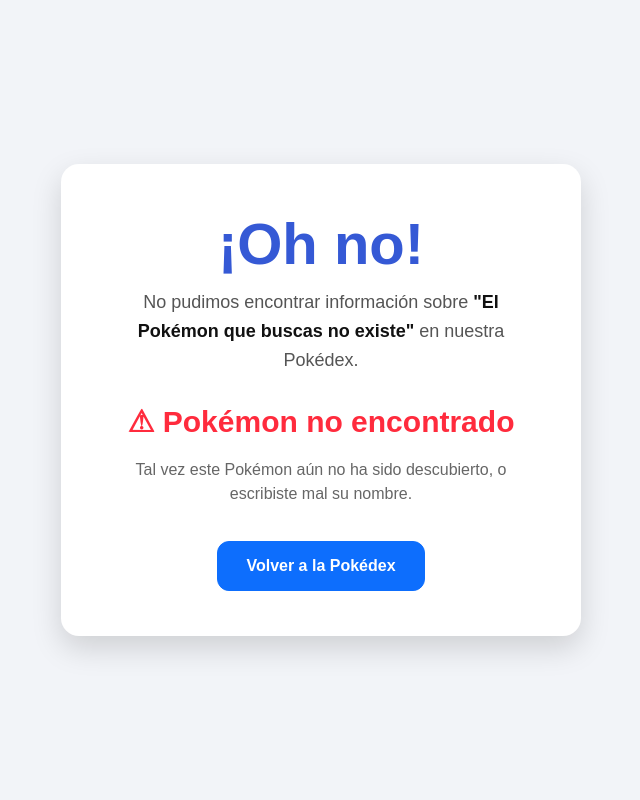
After one commit to danieljmnz09/Skillnest_fullstack_phyton, a Flask app: page /pokemon/1 in a window 1280 px wide. The commit adds this page. Shown: the whole page, without its empty margins (319-959 px from the left). Run offline with Flask 3, Linux system fonts and the light colour scheme.

Commit message:
avance core

```diff
--- a/python/Core/pokedex_app/app.py
+++ b/python/Core/pokedex_app/app.py
@@ -4,37 +4,88 @@
 
 # Base de datos ficticia de Pokémon
 pokedex = [
-   {"id": 1, "nombre": "Bulbasaur", "tipo": "Planta/Veneno", "imagen": "bulbasaur.png", "poder": 45, "altura": "0.7m", "peso": "6.9kg"},
-   {"id": 4, "nombre": "Charmander", "tipo": "Fuego", "imagen": "charmander.png", "poder": 39, "altura": "0.6m", "peso": "8.5kg"},
-   {"id": 7, "nombre": "Squirtle", "tipo": "Agua", "imagen": "squirtle.png", "poder": 44, "altura": "0.5m", "peso": "9.0kg"},
-   {"id": 25, "nombre": "Pikachu", "tipo": "Eléctrico", "imagen": "pikachu.png", "poder": 35, "altura": "0.4m", "peso": "6.0kg"},
-   {"id": 39, "nombre": "Jigglypuff", "tipo": "Normal/Hada", "imagen": "jigglypuff.png", "poder": 115, "altura": "0.5m", "peso": "5.5kg"},
-   {"id": 52, "nombre": "Meowth", "tipo": "Normal", "imagen": "meowth.png", "poder": 40, "altura": "0.4m", "peso": "4.2kg"},
-   {"id": 54, "nombre": "Psyduck", "tipo": "Agua", "imagen": "psyduck.png", "poder": 50, "altura": "0.8m", "peso": "19.6kg"},
-   {"id": 94, "nombre": "Gengar", "tipo": "Fantasma/Veneno", "imagen": "gengar.png", "poder": 60, "altura": "1.5m", "peso": "40.5kg"},
-   {"id": 95, "nombre": "Onix", "tipo": "Roca/Tierra", "imagen": "onix.png", "poder": 35, "altura": "8.8m", "peso": "210.0kg"},
-   {"id": 143, "nombre": "Snorlax", "tipo": "Normal", "imagen": "snorlax.png", "poder": 160, "altura": "2.1m", "peso": "460.0kg"}
+    {"id": 1, "nombre": "Bulbasaur", "tipo": "Planta/Veneno", "imagen": "bulbasaur.png", "poder": 45, "altura": "0.7m", "peso": "6.9kg"},
+    {"id": 4, "nombre": "Charmander", "tipo": "Fuego", "imagen": "charmander.png", "poder": 39, "altura": "0.6m", "peso": "8.5kg"},
+    {"id": 7, "nombre": "Squirtle", "tipo": "Agua", "imagen": "squirtle.png", "poder": 44, "altura": "0.5m", "peso": "9.0kg"},
+    {"id": 25, "nombre": "Pikachu", "tipo": "Eléctrico", "imagen": "pikachu.png", "poder": 35, "altura": "0.4m", "peso": "6.0kg"},
+    {"id": 39, "nombre": "Jigglypuff", "tipo": "Normal/Hada", "imagen": "jigglypuff.png", "poder": 115, "altura": "0.5m", "peso": "5.5kg"},
+    {"id": 52, "nombre": "Meowth", "tipo": "Normal", "imagen": "meowth.png", "poder": 40, "altura": "0.4m", "peso": "4.2kg"},
+    {"id": 54, "nombre": "Psyduck", "tipo": "Agua", "imagen": "psyduck.png", "poder": 50, "altura": "0.8m", "peso": "19.6kg"},
+    {"id": 94, "nombre": "Gengar", "tipo": "Fantasma/Veneno", "imagen": "gengar.png", "poder": 60, "altura": "1.5m", "peso": "40.5kg"},
+    {"id": 95, "nombre": "Onix", "tipo": "Roca/Tierra", "imagen": "onix.png", "poder": 35, "altura": "8.8m", "peso": "210.0kg"},
+    {"id": 143, "nombre": "Snorlax", "tipo": "Normal", "imagen": "snorlax.png", "poder": 160, "altura": "2.1m", "peso": "460.0kg"}
 ]
 
-
-# Ruta para mostrar todos los Pokémon
+# Mostrar todos los Pokémon
 @app.route("/pokemon")
 def inicio():
-    return render_template ("pokemon.html", pokedex=pokedex)
+    return render_template(
+        "pokemon.html",
+        pokedex=pokedex, subtitulo="Todos los Pokémon"
+    )
 
-# Ruta para mostrar un Pokémon por nombre
-@app.route("/npokemon")
-def ruta1():
-    return render_template ("npokemon.html", )
 
-# Ruta para mostrar un Pokémon por número en la Pokédex
+# Mostrar Pokémon específico por nombre
+@app.route("/pokemon/<nombre>")
+def mostrar_pokemon(nombre):
 
-# Ruta para mostrar una cantidad específica de Pokémon
+    pokemon_encontrado = []
 
-# Error cuando no se encuentra un Pokémon
-def pokemon_no_encontrado(mensaje: str):
-   """Función simple para renderizar la página 404 con un mensaje."""
-   return render_template("404.html", mensaje=mensaje)
+    for pokemon in pokedex:
+        if pokemon["nombre"].lower() == nombre.lower():
+            pokemon_encontrado.append(pokemon)
+
+    if pokemon_encontrado:
+        return render_template(
+            "pokemon.html",
+            pokedex=pokemon_encontrado, subtitulo=f"Pokémon: {pokemon_encontrado[0]['nombre']}"
+        )
+
+    return pokemon_no_encontrado(
+        "El Pokémon que buscas no existe"
+    )
+
+
+# Mostrar un Pokémon por número de Pokédex
+@app.route("/pokemon/numero/<int:numero>")
+def pokemon_por_numero(numero):
+
+    pokemon_encontrado = []
+
+    for pokemon in pokedex:
+        if pokemon["id"] == numero:
+            pokemon_encontrado.append(pokemon)
+
+    if pokemon_encontrado:
+        return render_template(
+            "pokemon.html",
+            pokedex=pokemon_encontrado, subtitulo=f"Pokédex #{numero}"
+        )
+
+    return pokemon_no_encontrado(
+        "No existe un Pokémon con ese número de Pokédex"
+    )
+
+
+# Mostrar los primeros N Pokémon
+@app.route("/pokemon/cantidad/<int:cantidad>")
+def mostrar_cantidad(cantidad):
+
+    pokemones_mostrados = pokedex[:cantidad]
+
+    return render_template(
+        "pokemon.html",
+        pokedex=pokemones_mostrados, subtitulo=f"Primeros {cantidad} Pokémon"
+    )
+
+
+# Página de error
+def pokemon_no_encontrado(mensaje):
+    return render_template(
+        "404.html",
+        mensaje=mensaje
+    )
+
 
 if __name__ == "__main__":
-   app.run(debug=True)
+    app.run(debug=True)
--- /dev/null
+++ b/python/Core/pokedex_app/static/css/style2.css
@@ -0,0 +1,112 @@
+* {
+    margin: 0;
+    padding: 0;
+    box-sizing: border-box;
+    font-family: "Poppins", sans-serif;
+}
+
+body {
+
+    background: #f2f4f8;
+
+    display: flex;
+    justify-content: center;
+    align-items: center;
+
+    min-height: 100vh;
+
+}
+
+
+.error-card {
+
+    width: 520px;
+
+    background: white;
+
+    border-radius: 18px;
+
+    padding: 45px;
+
+    text-align: center;
+
+    box-shadow: 0 12px 30px rgba(0, 0, 0, .15);
+
+}
+
+
+.error-card h1 {
+
+    font-size: 58px;
+
+    font-weight: 800;
+
+    color: #3559d5;
+
+    margin-bottom: 10px;
+
+}
+
+
+.descripcion {
+
+    color: #555;
+
+    font-size: 18px;
+
+    line-height: 1.6;
+
+    margin-bottom: 30px;
+
+}
+
+
+.descripcion strong {
+
+    color: #111;
+
+}
+
+
+.error {
+
+    color: #ff2b3d;
+
+    font-size: 30px;
+
+    font-weight: 700;
+
+    margin-bottom: 18px;
+
+}
+
+
+.texto {
+
+    color: #666;
+
+    font-size: 16px;
+
+    margin-bottom: 35px;
+
+}
+
+
+.btn {
+
+    border-radius: 12px;
+
+    padding: 12px 28px;
+
+    font-weight: 600;
+
+    transition: .3s;
+
+}
+
+
+.btn:hover {
+
+    transform: translateY(-2px);
+
+}
--- /dev/null
+++ b/python/Core/pokedex_app/templates/404.html
@@ -0,0 +1,45 @@
+<!DOCTYPE html>
+<html lang="es">
+
+<head>
+    <meta charset="UTF-8">
+    <meta name="viewport" content="width=device-width, initial-scale=1.0">
+    <title>Pokémon no encontrado</title>
+    <link href="https://cdn.jsdelivr.net/npm/bootstrap@5.3.2/dist/css/bootstrap.min.css" rel="stylesheet">
+    <link rel="stylesheet" href="{{ url_for('static', filename='css/style2.css') }}">
+</head>
+
+<body>
+
+    <div class="contenedor">
+
+        <div class="error-card">
+
+            <h1>¡Oh no!</h1>
+
+            <p class="descripcion">
+                No pudimos encontrar información sobre
+                <strong>"{{ mensaje }}"</strong>
+                en nuestra Pokédex.
+            </p>
+
+            <h3 class="error">
+                ⚠ Pokémon no encontrado
+            </h3>
+
+            <p class="texto">
+                Tal vez este Pokémon aún no ha sido descubierto,
+                o escribiste mal su nombre.
+            </p>
+
+            <a href="/pokemon" class="btn btn-primary">
+                Volver a la Pokédex
+            </a>
+
+        </div>
+
+    </div>
+
+</body>
+
+</html>
```
Also changed, not shown: python/Core/pokedex_app/static/css/style.css (+17 -20 lines), python/Core/pokedex_app/templates/pokemon.html (+13 -9 lines).
